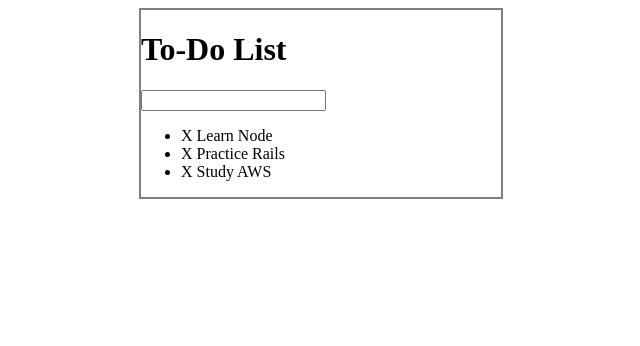
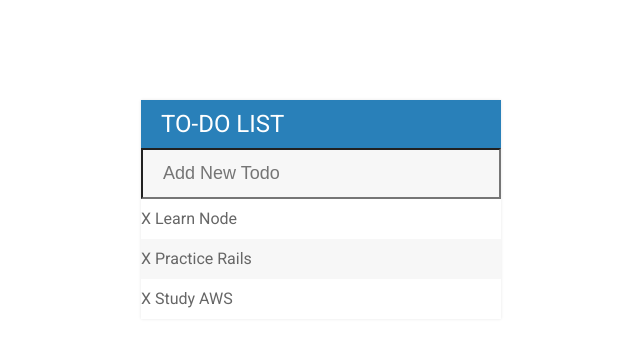
Before and after one commit to smclaren727/TodoListProject, a plain HTML site: page index.html in a window 1280 px wide. Shown: the whole page, without its empty margins (319-959 px from the left). Drawn offline with Linux system fonts and the light colour scheme.

Commit message:
Added styling for todo list and input element

```diff
--- a/assets/css/todos.css
+++ b/assets/css/todos.css
@@ -1,7 +1,54 @@
+h1 {
+  background: #2980b9;
+  color: white;
+  margin: 0;
+  padding: 10px 20px;
+  text-transform: uppercase;
+  font-size: 24px;
+  font-weight: normal;
+}
+
+ul {
+  list-style: none;
+  margin: 0;
+  padding: 0;
+}
+
+body {
+  font-family: Roboto;
+}
+
+li {
+  background: #fff;
+  height: 40px;
+  line-height: 40px;
+  color: #666;
+}
+
+li:nth-child(2n) {
+  background: #f7f7f7;
+}
+
+input {
+  font-size: 18px;
+  color: #2980b9;
+  background-color: #f7f7f7;
+  width: 100%;
+  padding: 13px 13px 13px 20px;
+  box-sizing: border-box;
+}
+
+input:focus {
+  background: #fff;
+  border: 3px solid #2980b9;
+  outline: none;
+}
+
 #container {
   width: 360px;
-  margin: 0 auto;
-  border: 2px solid gray;
+  margin: 100px auto;
+  background: #f7f7f7;
+  box-shadow: 0 0 3px rgba(0, 0, 0, 0.1);
 }
 
 .completed {
--- a/index.html
+++ b/index.html
@@ -4,13 +4,14 @@
     <meta charset="UTF-8"/>
     <title>Todo List</title>
     <link href="assets/css/todos.css" rel="stylesheet" type="text/css" />
+    <link href='https://fonts.googleapis.com/css?family=Roboto:400,500,700' rel='stylesheet' type='text/css'>
     <script type="text/javascript" src="assets/js/lib/jquery-2.2.0.min.js"></script>
   </head>
   <body>
 
     <div id="container">
       <h1>To-Do List</h1>
-      <input type="text">
+      <input type="text" placeholder="Add New Todo">
 
       <ul>
         <li><span>X</span> Learn Node</li>
```
